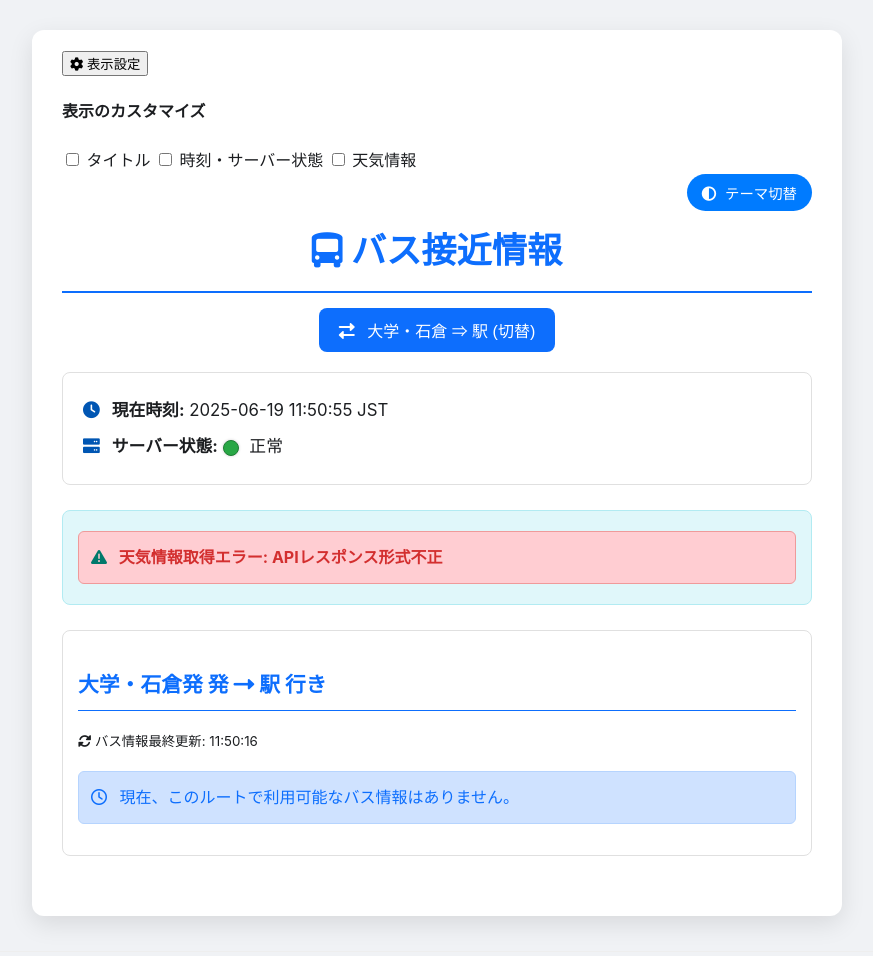
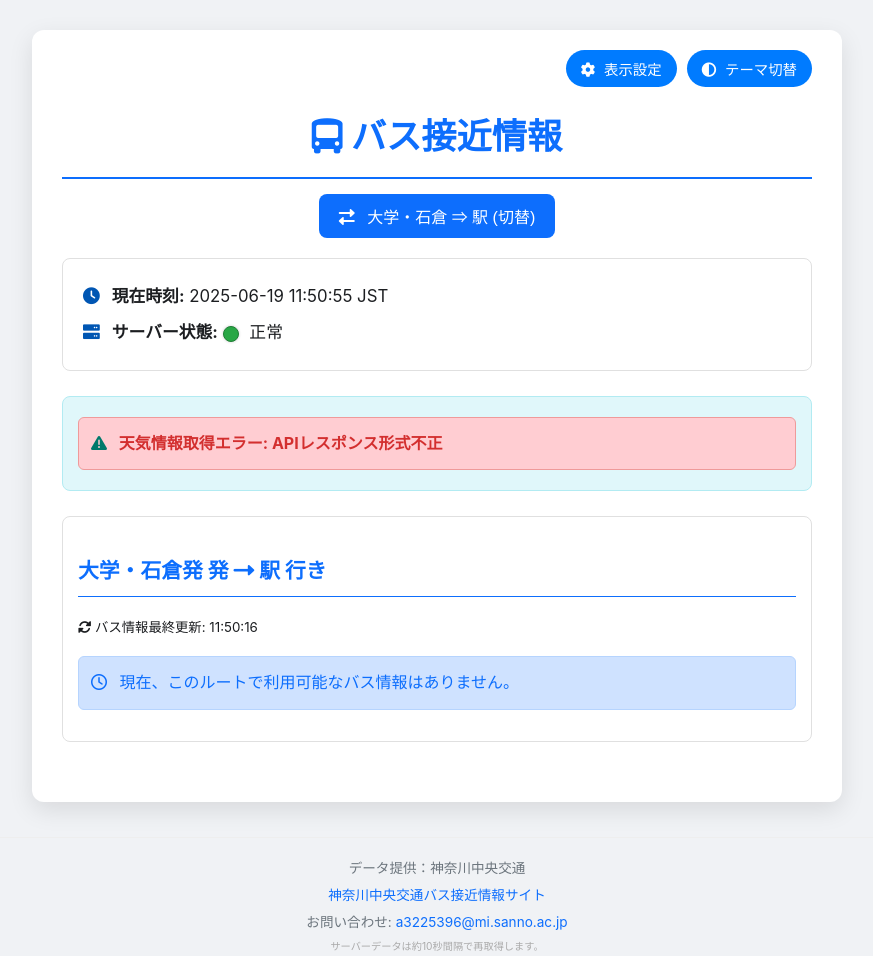
Before and after one commit to hayaokuri/bus, a Flask app: page / in a window 1280 px wide. Shown: the top 956 px of the page, without its empty margins (203-1076 px from the left). Run offline with Flask 2, Linux system fonts and the light colour scheme; data that the repository does not hold is empty.

Commit message:
Update style.css

```diff
--- a/static/css/style.css
+++ b/static/css/style.css
@@ -190,3 +190,73 @@
 .route-section {margin-bottom: 30px; padding: 15px; background-color: var(--card-bg-color); border: 1px solid var(--card-border-color); border-radius: 8px;}
 body.dark-mode .route-section {border-color: var(--card-border-color);}
 .route-header {font-size: 1.3em; font-weight: bold; margin-bottom: 15px; color: var(--primary-color); border-bottom: 1px solid var(--primary-color); padding-bottom: 8px;}
+
+/* --- 表示設定UIのスタイル --- */
+.top-controls-container {
+    display: flex;
+    justify-content: flex-end; /* ボタンを右寄せに */
+    gap: 10px; /* ボタン間のスペース */
+    margin-bottom: 10px;
+}
+
+.settings-container {
+    position: relative; /* パネルの位置決めの基点 */
+}
+
+#settings-toggle-button, #theme-toggle-button {
+    background-color: var(--button-bg);
+    color: var(--button-text-color);
+    border: none;
+    padding: 8px 15px;
+    border-radius: 20px;
+    cursor: pointer;
+    font-size: 0.9em;
+    transition: background-color 0.2s ease-in-out;
+}
+#settings-toggle-button:hover, #theme-toggle-button:hover {
+    background-color: var(--button-hover-bg);
+}
+#settings-toggle-button .fas, #theme-toggle-button .fas {
+    margin-right: 5px;
+}
+
+.settings-panel {
+    position: absolute;
+    right: 0;
+    top: 100%;
+    margin-top: 5px;
+    background-color: var(--card-bg-color);
+    border: 1px solid var(--card-border-color);
+    border-radius: 8px;
+    padding: 15px;
+    z-index: 10;
+    box-shadow: 0 4px 12px rgba(0,0,0,0.15);
+    width: 200px;
+    text-align: left;
+}
+.settings-panel.hidden {
+    display: none;
+}
+.settings-panel h4 {
+    margin-top: 0;
+    margin-bottom: 15px;
+    border-bottom: 1px solid var(--card-border-color);
+    padding-bottom: 8px;
+}
+.settings-panel label {
+    display: flex; /* チェックボックスとテキストを横並び */
+    align-items: center;
+    margin-bottom: 10px;
+    cursor: pointer;
+}
+.settings-panel label:last-child {
+    margin-bottom: 0;
+}
+.settings-panel input[type="checkbox"] {
+    margin-right: 8px;
+}
+
+/* --- カスタマイズで要素を非表示にするためのクラス --- */
+.hidden-by-user {
+    display: none !important;
+}
```
